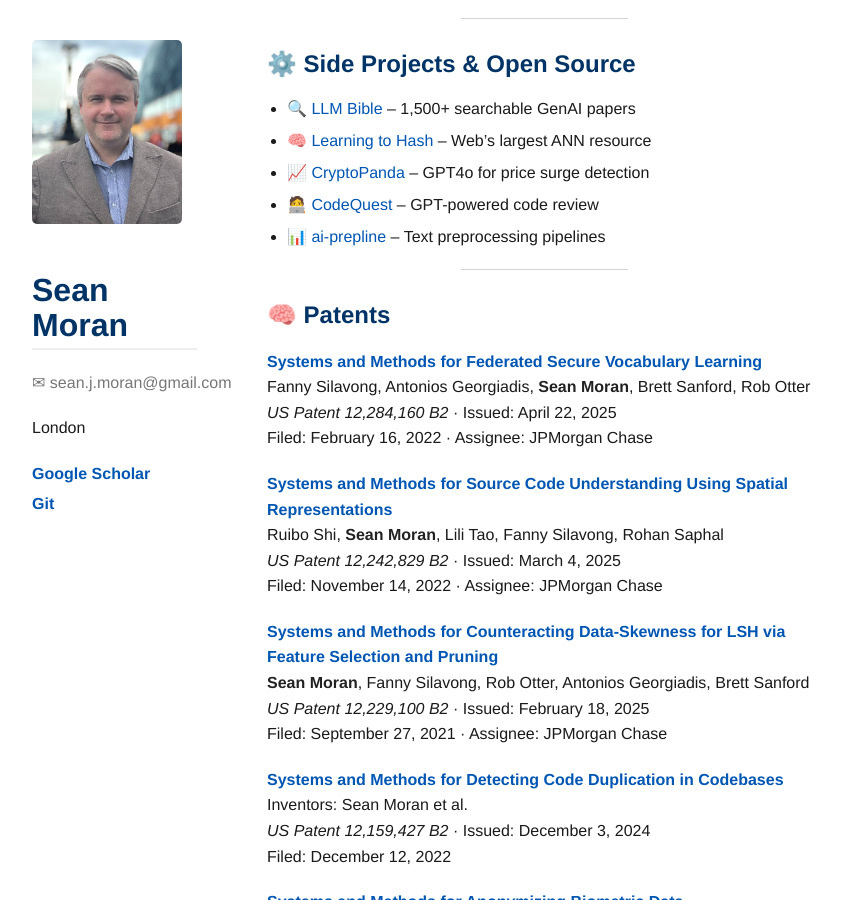
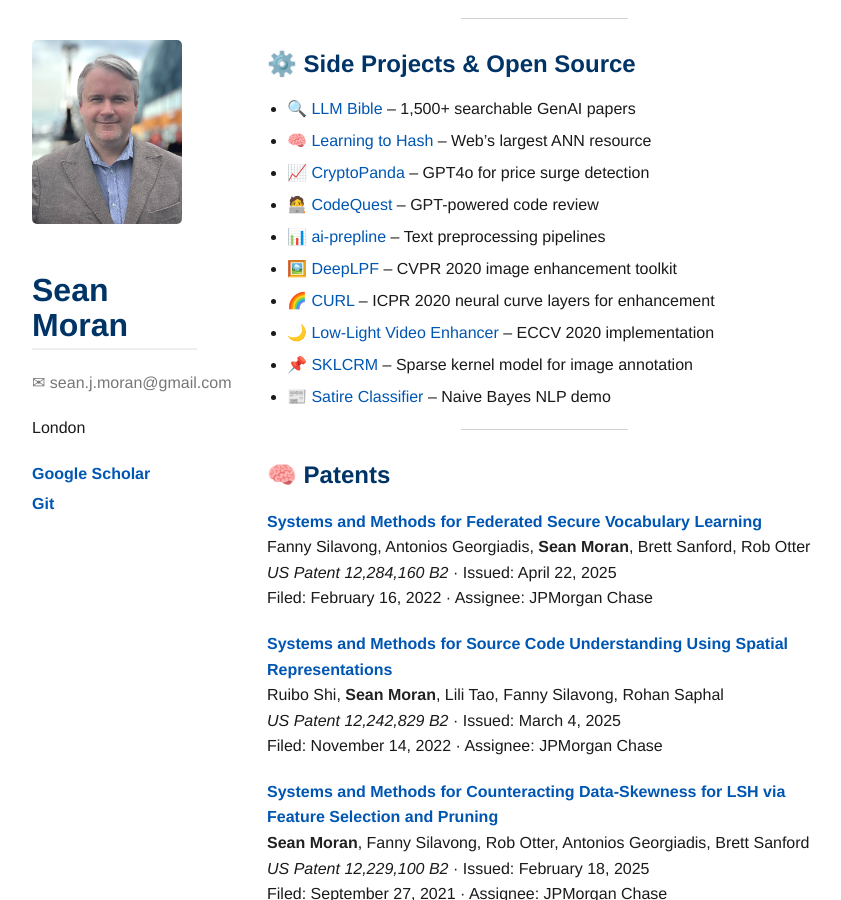
Before and after one commit to sjmoran/sjmoran.github.io, a Jekyll site: the page built from index.md, in a window 1280 px wide and 900 px high, scrolled down 309 px. Shown: the whole window, without its empty margins (8-849 px from the left). Built offline with Jekyll 4.4.1, drawn with Linux system fonts in a browser that asks for light colours.

Commit message:
Update side-projects.html

```diff
--- a/_includes/side-projects.html
+++ b/_includes/side-projects.html
@@ -5,5 +5,10 @@
   <li><a href="https://github.com/sjmoran/crypto-panda">📈 CryptoPanda</a> – GPT4o for price surge detection</li>
   <li><a href="https://github.com/jpmorganchase/codequest">🧑‍💻 CodeQuest</a> – GPT-powered code review</li>
   <li><a href="https://github.com/jpmorganchase/ai-prepline">📊 ai-prepline</a> – Text preprocessing pipelines</li>
+  <li><a href="https://github.com/sjmoran/DeepLPF">🖼️ DeepLPF</a> – CVPR 2020 image enhancement toolkit</li>
+  <li><a href="https://github.com/sjmoran/CURL">🌈 CURL</a> – ICPR 2020 neural curve layers for enhancement</li>
+  <li><a href="https://github.com/sjmoran/low-light-video-enhancement">🌙 Low-Light Video Enhancer</a> – ECCV 2020 implementation</li>
+  <li><a href="https://github.com/sjmoran/SKLCRM">📌 SKLCRM</a> – Sparse kernel model for image annotation</li>
+  <li><a href="https://github.com/sjmoran/satire-classifier">📰 Satire Classifier</a> – Naive Bayes NLP demo</li>
 </ul>
 <hr>
```
